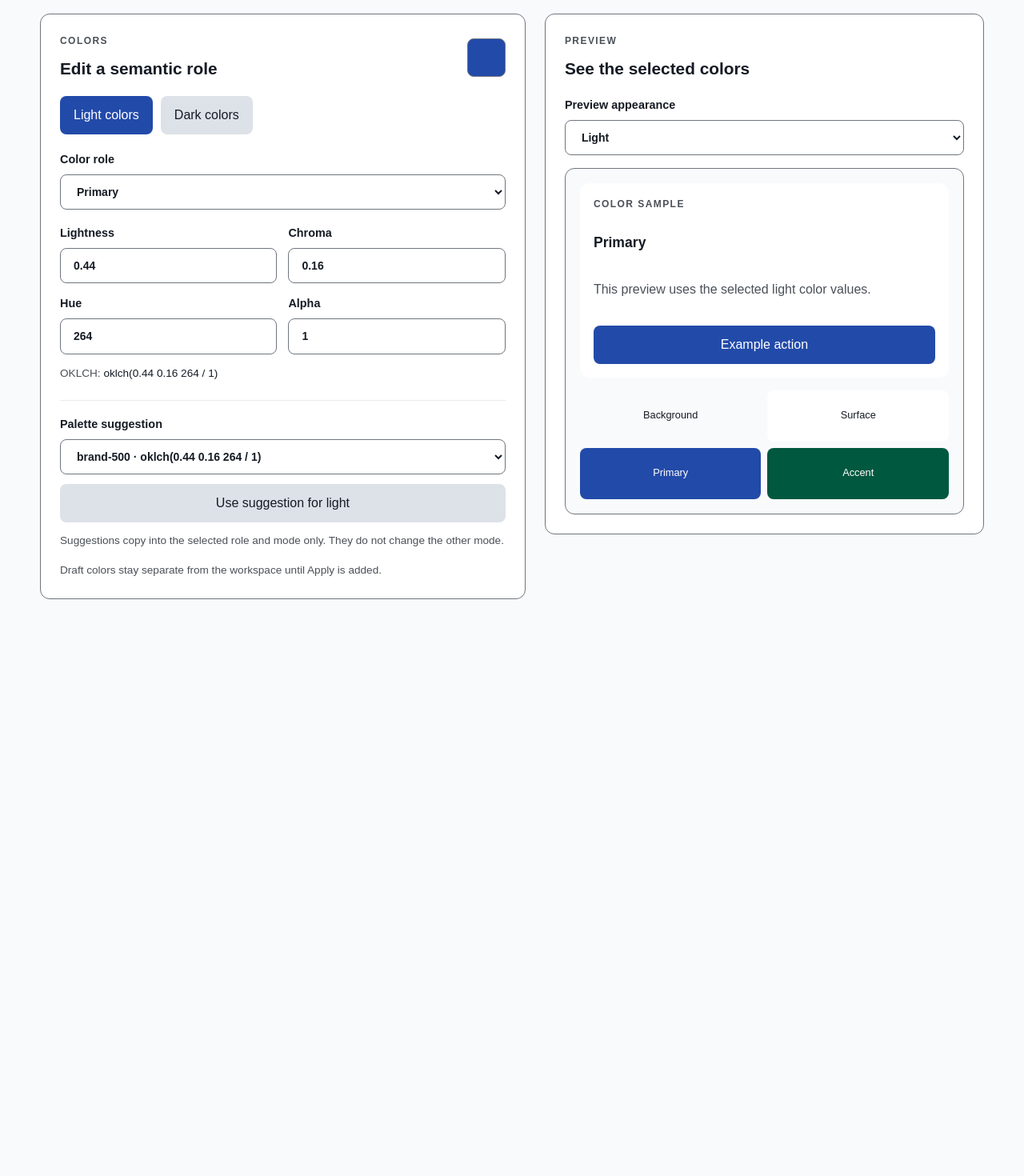
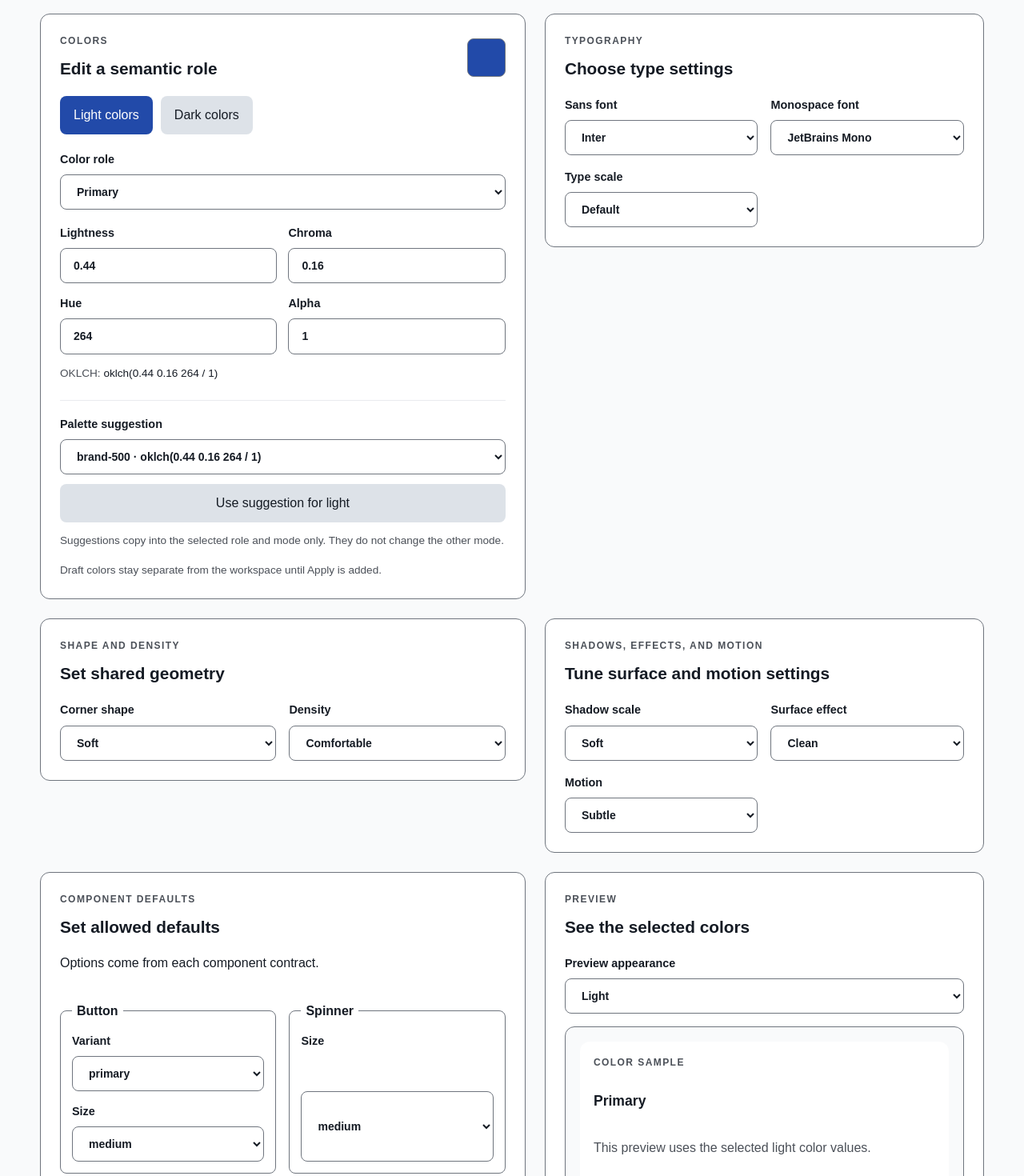
Before and after one commit to isravel/SeeYesYes, a Next.js app: page /system/theme in a window 1280 px wide. Shown: the part 240-1710 px from the top of the page at 80% size. Before the commit the page ends 1061 px from the top, so only its background shows below. Built offline with nearby package versions, Linux system fonts and the light colour scheme; a web font is replaced by a local one; what @react-aria/overlays would draw is missing.

Commit message:
Add M3.3 theme control settings

```diff
--- a/app/system/theme/page.tsx
+++ b/app/system/theme/page.tsx
@@ -7,6 +7,7 @@ import { Button } from '@/components/ui/button';
 import { Card } from '@/components/ui/card';
 import { Input } from '@/components/ui/input';
 import { Select } from '@/components/ui/select';
+import { registry } from '@/lib/data/registry';
 import type { Mode, Oklch } from '@/lib/contract/schema';
 import styles from './theme.module.css';
 
@@ -47,6 +48,26 @@ export default function ThemeEditorPage() {
     setTheme({ ...theme, colors: { ...theme.colors, [mode]: { ...theme.colors[mode], [role]: { ...suggestion } } } });
     setMessage(`${paletteId} copied into ${labels[role]} for ${mode} only.`);
   }
+  function updateThemeValue<K extends 'radius' | 'density' | 'shadows' | 'motion'>(key: K, value: (typeof theme)[K]) {
+    setTheme({ ...theme, [key]: value });
+    setMessage(`${key[0].toUpperCase()}${key.slice(1)} updated in the draft.`);
+  }
+  function updateFont(kind: 'sansFontId' | 'monoFontId', value: string) {
+    setTheme({ ...theme, typography: { ...theme.typography, [kind]: value } });
+    setMessage(`${kind === 'sansFontId' ? 'Sans' : 'Monospace'} font updated in the draft.`);
+  }
+  function updateScale(value: 'small' | 'default' | 'large') {
+    setTheme({ ...theme, typography: { ...theme.typography, scale: value } });
+    setMessage('Typography scale updated in the draft.');
+  }
+  function updateSurfaceEffect(value: 'clean' | 'subtle-depth') {
+    setTheme({ ...theme, effects: { ...theme.effects, surface: value } });
+    setMessage('Surface effect updated in the draft.');
+  }
+  function updateComponentDefault(componentId: string, property: 'variant' | 'size', value: string) {
+    setTheme({ ...theme, componentDefaults: { ...theme.componentDefaults, [componentId]: { ...theme.componentDefaults[componentId], [property]: value } } });
+    setMessage(`${componentId} ${property} default updated in the draft.`);
+  }
 
   return <main className={styles.page}>
     <header className={styles.header}>
@@ -86,6 +107,82 @@ export default function ThemeEditorPage() {
         <p role="status" aria-live="polite" className={styles.status}>{message || 'Draft colors stay separate from the workspace until Apply is added.'}</p>
       </section>
 
+      <section className={styles.panel} aria-labelledby="type-heading">
+        <div className={styles.sectionHeading}><div><p className={styles.eyebrow}>TYPOGRAPHY</p><h2 id="type-heading">Choose type settings</h2></div></div>
+        <div className={styles.settingsGrid}>
+          <label className={styles.field}>Sans font
+            <Select aria-label="Sans font" value={theme.typography.sansFontId} onChange={event => updateFont('sansFontId', event.currentTarget.value)}>
+              {registry.fonts.filter(font => font.kind === 'sans').map(font => <option key={font.id} value={font.id}>{font.family}</option>)}
+            </Select>
+          </label>
+          <label className={styles.field}>Monospace font
+            <Select aria-label="Monospace font" value={theme.typography.monoFontId} onChange={event => updateFont('monoFontId', event.currentTarget.value)}>
+              {registry.fonts.filter(font => font.kind === 'mono').map(font => <option key={font.id} value={font.id}>{font.family}</option>)}
+            </Select>
+          </label>
+          <label className={styles.field}>Type scale
+            <Select aria-label="Type scale" value={theme.typography.scale} onChange={event => updateScale(event.currentTarget.value as typeof theme.typography.scale)}>
+              <option value="small">Small</option><option value="default">Default</option><option value="large">Large</option>
+            </Select>
+          </label>
+        </div>
+      </section>
+
+      <section className={styles.panel} aria-labelledby="shape-heading">
+        <div className={styles.sectionHeading}><div><p className={styles.eyebrow}>SHAPE AND DENSITY</p><h2 id="shape-heading">Set shared geometry</h2></div></div>
+        <div className={styles.settingsGrid}>
+          <label className={styles.field}>Corner shape
+            <Select aria-label="Corner shape" value={theme.radius} onChange={event => updateThemeValue('radius', event.currentTarget.value as typeof theme.radius)}>
+              <option value="sharp">Sharp</option><option value="soft">Soft</option><option value="curvy">Curvy</option>
+            </Select>
+          </label>
+          <label className={styles.field}>Density
+            <Select aria-label="Density" value={theme.density} onChange={event => updateThemeValue('density', event.currentTarget.value as typeof theme.density)}>
+              <option value="compact">Compact</option><option value="comfortable">Comfortable</option><option value="spacious">Spacious</option>
+            </Select>
+          </label>
+        </div>
+      </section>
+
+      <section className={styles.panel} aria-labelledby="effects-heading">
+        <div className={styles.sectionHeading}><div><p className={styles.eyebrow}>SHADOWS, EFFECTS, AND MOTION</p><h2 id="effects-heading">Tune surface and motion settings</h2></div></div>
+        <div className={styles.settingsGrid}>
+          <label className={styles.field}>Shadow scale
+            <Select aria-label="Shadow scale" value={theme.shadows} onChange={event => updateThemeValue('shadows', event.currentTarget.value as typeof theme.shadows)}>
+              <option value="none">None</option><option value="soft">Soft</option><option value="defined">Defined</option>
+            </Select>
+          </label>
+          <label className={styles.field}>Surface effect
+            <Select aria-label="Surface effect" value={theme.effects.surface} onChange={event => updateSurfaceEffect(event.currentTarget.value as typeof theme.effects.surface)}>
+              <option value="clean">Clean</option><option value="subtle-depth">Subtle depth</option>
+            </Select>
+          </label>
+          <label className={styles.field}>Motion
+            <Select aria-label="Motion" value={theme.motion} onChange={event => updateThemeValue('motion', event.currentTarget.value as typeof theme.motion)}>
+              <option value="none">None</option><option value="subtle">Subtle</option>
+            </Select>
+          </label>
+        </div>
+      </section>
+
+      <section className={styles.panel} aria-labelledby="defaults-heading">
+        <div className={styles.sectionHeading}><div><p className={styles.eyebrow}>COMPONENT DEFAULTS</p><h2 id="defaults-heading">Set allowed defaults</h2><p>Options come from each component contract.</p></div></div>
+        <div className={styles.componentDefaults}>
+          {registry.components.filter(component => Object.keys(component.themeDefaults).length > 0).map(component => <fieldset className={styles.defaultGroup} key={component.id}>
+            <legend>{component.name}</legend>
+            {(['variant', 'size'] as const).filter(property => component.themeDefaults[property]?.length).map(property => {
+              const options = component.themeDefaults[property]!;
+              const current = theme.componentDefaults[component.id]?.[property] ?? String(component.props.find(prop => prop.name === property)?.defaultValue ?? options[0]);
+              return <label className={styles.field} key={property}>{property === 'variant' ? 'Variant' : 'Size'}
+                <Select aria-label={`${component.name} ${property} default`} value={current} onChange={event => updateComponentDefault(component.id, property, event.currentTarget.value)}>
+                  {options.map(option => <option key={option} value={option}>{option}</option>)}
+                </Select>
+              </label>;
+            })}
+          </fieldset>)}
+        </div>
+      </section>
+
       <section className={styles.panel} aria-labelledby="preview-heading">
         <div className={styles.sectionHeading}><div><p className={styles.eyebrow}>PREVIEW</p><h2 id="preview-heading">See the selected colors</h2></div></div>
         <label className={styles.field}>Preview appearance
--- a/app/system/theme/theme.module.css
+++ b/app/system/theme/theme.module.css
@@ -16,6 +16,10 @@
 .value code { color: var(--sys-color-foreground); }
 .suggestion { display: grid; gap: 12px; margin-top: 22px; padding-top: 18px; border-top: 1px solid var(--sys-color-muted); }
 .suggestion p { margin: 0; color: var(--sys-color-muted-foreground); font-size: .85rem; }
+.settingsGrid { display: grid; grid-template-columns: repeat(2, minmax(0, 1fr)); gap: 16px; }
+.componentDefaults { display: grid; grid-template-columns: repeat(2, minmax(0, 1fr)); gap: 16px; }
+.defaultGroup { display: grid; gap: 14px; min-width: 0; margin: 0; padding: 14px; border: 1px solid var(--sys-color-border); border-radius: var(--sys-radius-control); }
+.defaultGroup legend { padding-inline: 6px; font-weight: 600; }
 .status { min-height: 1.5em; margin: 16px 0 0; color: var(--sys-color-muted-foreground); font-size: .85rem; }
 .previewScope { display: grid; gap: 16px; margin-top: 16px; padding: 18px; border: 1px solid var(--sys-color-border); border-radius: var(--sys-radius-panel); background: var(--sys-color-background); }
 .previewScope h3 { margin: 0; font-size: 1.1rem; }
@@ -23,4 +27,4 @@
 .colorSamples { display: grid; grid-template-columns: repeat(2, minmax(0, 1fr)); gap: 8px; }
 .colorSamples div { display: grid; min-height: 64px; place-items: center; padding: 8px; border-radius: var(--sys-radius-control); color: var(--sys-color-foreground); font-size: .8rem; }
 @media (max-width: 800px) { .controls { grid-template-columns: minmax(0, 1fr); } }
-@media (max-width: 520px) { .page { width: calc(100% - 32px); padding-top: 24px; } .header { flex-direction: column; } .panel { padding: 16px; } }
+@media (max-width: 520px) { .page { width: calc(100% - 32px); padding-top: 24px; } .header { flex-direction: column; } .panel { padding: 16px; } .settingsGrid, .componentDefaults { grid-template-columns: minmax(0, 1fr); } }
```
Also changed, not shown: 4 other files (tests, documents, lock files or other folders).
